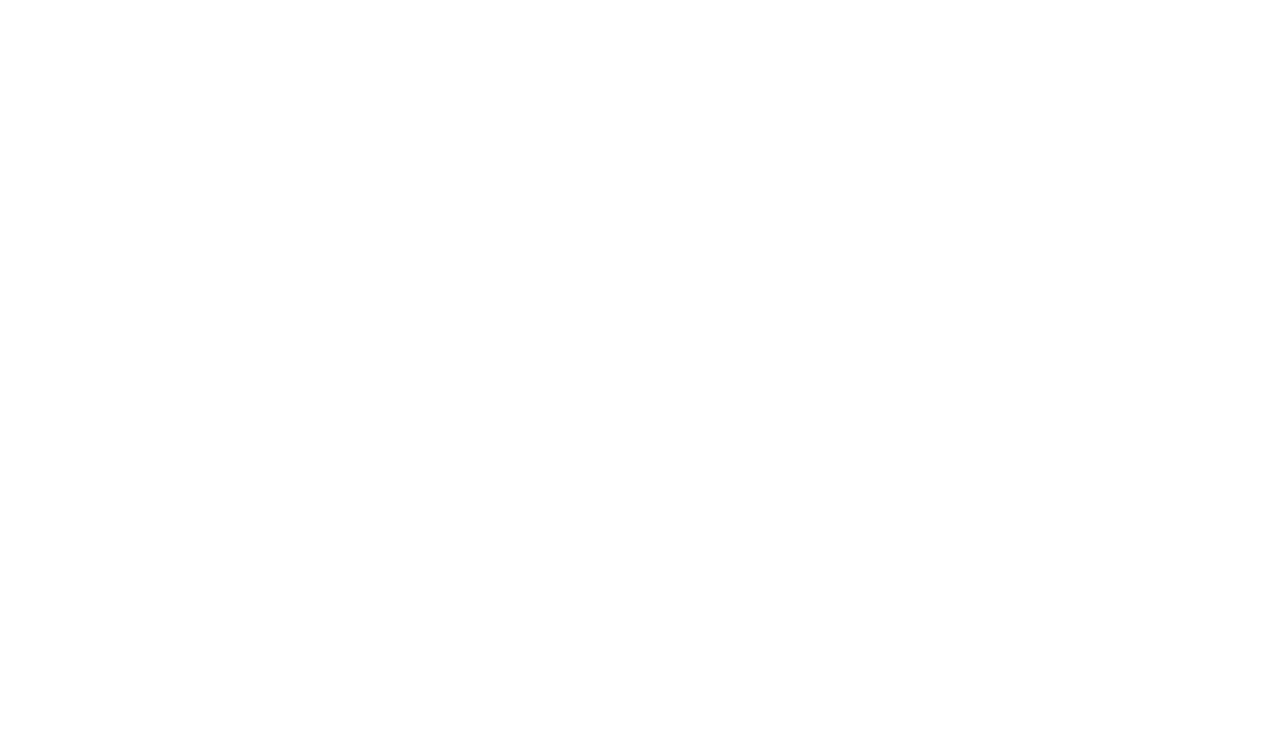
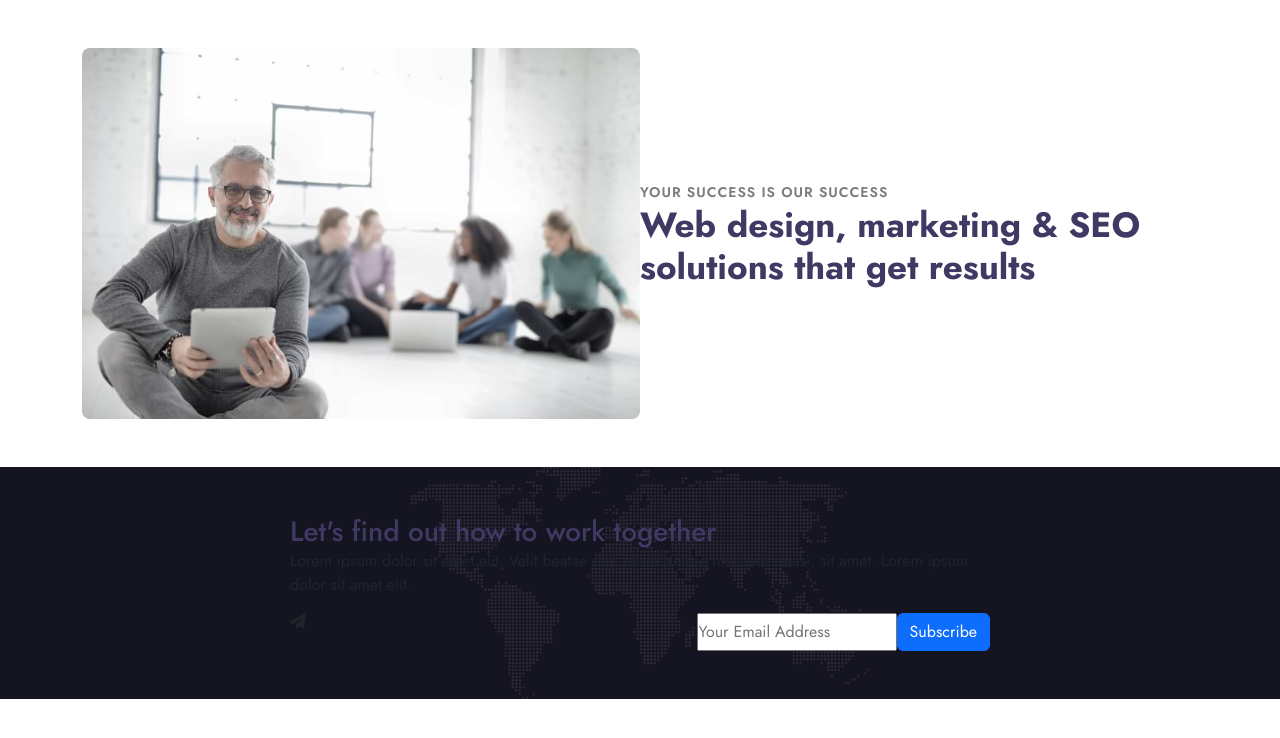
Before and after one commit to vqh029/BCDN06_CAPSTONE01_NHOM04, a plain HTML site: page index.html in a window 1280 px wide. Drawn offline with nearby package versions, Linux system fonts and the light colour scheme.

Commit message:
mot nua section subscribe

```diff
--- a/css/styles.css
+++ b/css/styles.css
@@ -29,6 +29,13 @@ body {
   font-family: "Jost", sans-serif;
   font-weight: 400;
   font-size: 16px;
+  background-color: var(--bg-color);
+}
+
+h1, h2, h3, h4, h5, h6 {
+  margin: 0;
+  padding: 0;
+  color: var(--heading-color);
 }
 
 /* <--------------- Header CSS ---------------> */
@@ -44,11 +51,50 @@ body {
 /* <--------------- Gallery CSS ---------------> */
 
 /* <--------------- Progress CSS ---------------> */
+#progress .content {
+  display: flex;
+  align-items: center;
+}
+
+.progress-img {
+  width: 100%;
+  border-radius: var(--border-radius);
+}
+
+.title-small {
+  font-size: 14px;
+  font-weight: 600;
+  text-transform: uppercase;
+  letter-spacing: 1px;
+  color: #7e7d7d;
+}
+
+.title-big {
+  font-size: 35px;
+  font-weight: 700;
+}
 
 /* <--------------- Testimonials CSS ---------------> */
 
 /* <--------------- Blog CSS ---------------> */
 
 /* <--------------- Subcribe CSS ---------------> */
+.subscribe-section{
+  background-image: url('../asset/img/map.png');
+  background-color: #151421;
+  background-size: contain;
+  background-repeat: no-repeat;
+  background-position: center;
+}
+
+.subscribe-container{
+  padding-left: 15px;
+  padding-right: 15px;
+}
+
+.subscribe-content{
+  max-width: 700px;
+  margin: 0 auto;
+}
 
 /* <--------------- Footer CSS ---------------> */
--- a/index.html
+++ b/index.html
@@ -1,5 +1,6 @@
 <!DOCTYPE html>
 <html lang="en">
+
 <head>
   <meta charset="UTF-8" />
   <meta http-equiv="X-UA-Compatible" content="IE=edge" />
@@ -11,31 +12,17 @@
   <link rel="icon" href="./asset/img/logotitle.jpeg" type="image/icon type">
 
   <!-- link cdn -->
-    <link
-      rel="stylesheet"
-      href="https://cdnjs.cloudflare.com/ajax/libs/font-awesome/6.2.0/css/all.min.css"
+  <link rel="stylesheet" href="https://cdnjs.cloudflare.com/ajax/libs/font-awesome/6.2.0/css/all.min.css"
     integrity="sha512-xh6O/CkQoPOWDdYTDqeRdPCVd1SpvCA9XXcUnZS2FmJNp1coAFzvtCN9BmamE+4aHK8yyUHUSCcJHgXloTyT2A=="
-      crossorigin="anonymous"
-      referrerpolicy="no-referrer"
-    />
+    crossorigin="anonymous" referrerpolicy="no-referrer" />
   <link rel="preconnect" href="https://fonts.googleapis.com" />
   <link rel="preconnect" href="https://fonts.gstatic.com" crossorigin />
-    <link
-      href="https://fonts.googleapis.com/css2?family=Jost:wght@400;500;600;700&display=swap"
-      rel="stylesheet"
-    />
+  <link href="https://fonts.googleapis.com/css2?family=Jost:wght@400;500;600;700&display=swap" rel="stylesheet" />
 
-    <link
-      rel="stylesheet"
-      href="https://cdnjs.cloudflare.com/ajax/libs/animate.css/4.1.1/animate.min.css"
-    />
+  <link rel="stylesheet" href="https://cdnjs.cloudflare.com/ajax/libs/animate.css/4.1.1/animate.min.css" />
   <!-- CSS only -->
-    <link
-      href="https://cdn.jsdelivr.net/npm/bootstrap@5.2.2/dist/css/bootstrap.min.css"
-      rel="stylesheet"
-      integrity="sha384-Zenh87qX5JnK2Jl0vWa8Ck2rdkQ2Bzep5IDxbcnCeuOxjzrPF/et3URy9Bv1WTRi"
-      crossorigin="anonymous"
-    />
+  <link href="https://cdn.jsdelivr.net/npm/bootstrap@5.2.2/dist/css/bootstrap.min.css" rel="stylesheet"
+    integrity="sha384-Zenh87qX5JnK2Jl0vWa8Ck2rdkQ2Bzep5IDxbcnCeuOxjzrPF/et3URy9Bv1WTRi" crossorigin="anonymous" />
 
   <!-- Main CSS -->
   <link rel="stylesheet" href="./css/styles.css" />
@@ -69,33 +56,65 @@
   <section id="work"></section>
   <section id="services"></section>
   <section id="gallery"></section>
-    <section id="progress"></section>
+  <section id="progress">
+    <div class="py-5">
+      <div class="container">
+        <div class="content">
+          <div class="col-6">
+            <img src="/asset/img/about.jpg" alt="img progress" class="progress-img">
+          </div>
+          <div class="col-6">
+            <span class="title-small">YOUR SUCCESS IS OUR SUCCESS</span>
+            <h3 class="title-big">Web design, marketing & SEO solutions that get results</h3>
+
+            <div class="progress-item"></div>
+            <div class="progress-item"></div>
+            <div class="progress-item"></div>
+            <div class="progress-item"></div>
+          </div>
+        </div>
+      </div>
+    </div>
+  </section>
   <section id="testimonials"></section>
   <section id="blog"></section>
-    <section id="subscribe"></section>
+
+  <section id="subscribe" class="subscribe-section py-5">
+    <div class="container subscribe-container">
+      <div class="subscribe-content">
+        <div class="sub-header">
+          <h3>Let's find out how to work together</h3>
+          <p>Lorem ipsum dolor sit amet elit. Velit beatae rem ullam dolore nisi esse quasi, sit amet. Lorem ipsum dolor
+            sit amet elit.</p>
+        </div>
+
+        <form class="sub-form d-flex">
+          <div class="input-group">
+            <i class="fa-solid fa-paper-plane"></i>
+          </div>
+
+          <input type="email" name="email" placeholder="Your Email Address" required="">
+          <button class="btn btn-style btn-primary">Subscribe</button>
+        </form>
+      </div>
+    </div>
+  </section>
   <footer id="site-footer"></footer>
 
-    <script
-      src="https://cdnjs.cloudflare.com/ajax/libs/jquery/3.6.1/jquery.min.js"
+  <script src="https://cdnjs.cloudflare.com/ajax/libs/jquery/3.6.1/jquery.min.js"
     integrity="sha512-aVKKRRi/Q/YV+4mjoKBsE4x3H+BkegoM/em46NNlCqNTmUYADjBbeNefNxYV7giUp0VxICtqdrbqU7iVaeZNXA=="
-      crossorigin="anonymous"
-      referrerpolicy="no-referrer"
-    ></script>
+    crossorigin="anonymous" referrerpolicy="no-referrer"></script>
   <!-- JavaScript Bundle with Popper -->
-    <script
-      src="https://cdn.jsdelivr.net/npm/bootstrap@5.2.2/dist/js/bootstrap.bundle.min.js"
+  <script src="https://cdn.jsdelivr.net/npm/bootstrap@5.2.2/dist/js/bootstrap.bundle.min.js"
     integrity="sha384-OERcA2EqjJCMA+/3y+gxIOqMEjwtxJY7qPCqsdltbNJuaOe923+mo//f6V8Qbsw3"
-      crossorigin="anonymous"
-    ></script>
+    crossorigin="anonymous"></script>
 
-    <script
-      src="https://cdnjs.cloudflare.com/ajax/libs/slick-carousel/1.8.1/slick.min.js"
+  <script src="https://cdnjs.cloudflare.com/ajax/libs/slick-carousel/1.8.1/slick.min.js"
     integrity="sha512-XtmMtDEcNz2j7ekrtHvOVR4iwwaD6o/FUJe6+Zq+HgcCsk3kj4uSQQR8weQ2QVj1o0Pk6PwYLohm206ZzNfubg=="
-      crossorigin="anonymous"
-      referrerpolicy="no-referrer"
-    ></script>
+    crossorigin="anonymous" referrerpolicy="no-referrer"></script>
 
   <!-- Main JS -->
   <script src="./js/main.js"></script>
 </body>
+
 </html>
```
Lines whose indentation alone changed are shown as unchanged.
